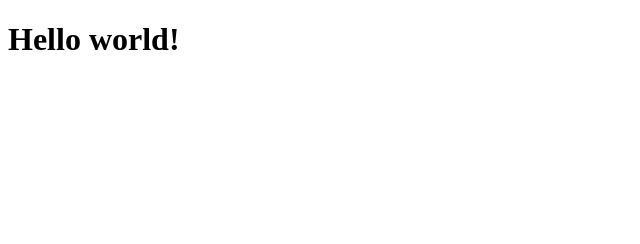
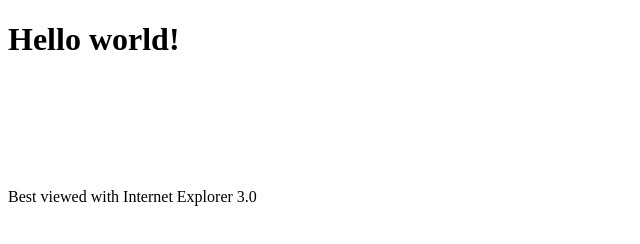
Before and after one commit to alan-page/alan-page.github.io, a plain HTML site: page index.html in a window 1280 px wide. Shown: the whole page, without its empty margins (0-640 px from the left). Drawn offline with Linux system fonts and the light colour scheme.

Commit message:
Update index.html

```diff
--- a/index.html
+++ b/index.html
@@ -6,5 +6,13 @@
 
   <body>
     <h1>Hello world!</h1>
+
+    <br />
+    <br />
+    <br />
+    <br />
+    <br />
+    <br />
+    Best viewed with Internet Explorer 3.0
   </body>
 </html>
```
